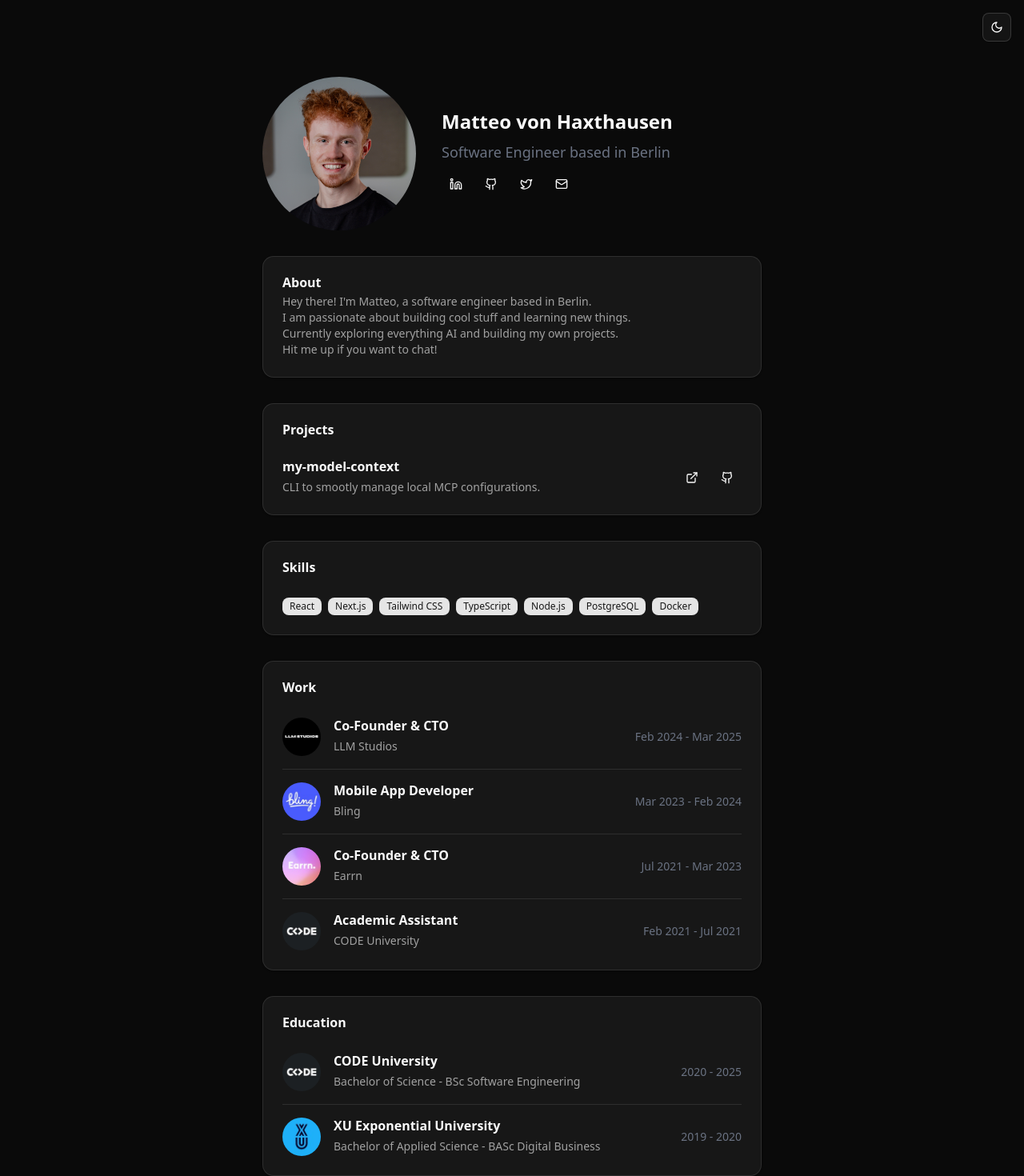
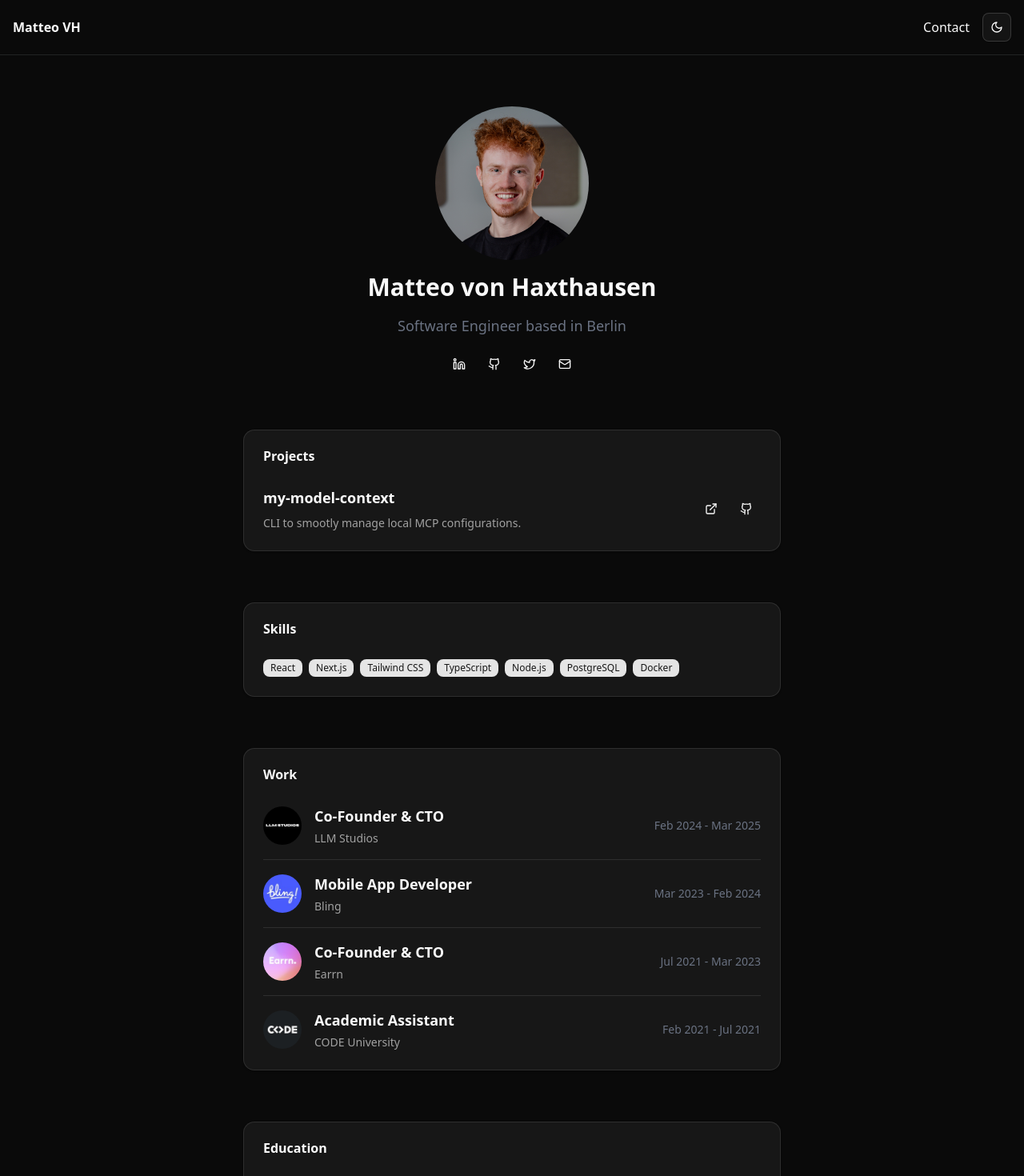
Before and after one commit to matteovhaxt/website, a React (Vite) app: page / in a window 1280 px wide. Shown: the top 1470 px of the page at 80% size. Built offline with nearby package versions, Linux system fonts and the light colour scheme.

Commit message:
Revamp layout and add contact form

```diff
--- a/package.json
+++ b/package.json
@@ -17,6 +17,7 @@
 		"@radix-ui/react-separator": "^1.1.7",
 		"@radix-ui/react-slot": "^1.2.2",
 		"@tailwindcss/vite": "^4.1.7",
+		"@tanstack/react-form": "^1.19.0",
 		"@tanstack/react-router": "^1.125.0",
 		"@tanstack/react-router-devtools": "^1.125.0",
 		"@vercel/analytics": "^1.5.0",
--- a/src/routes/__root.tsx
+++ b/src/routes/__root.tsx
@@ -1,9 +1,21 @@
-import { createRootRoute, Outlet } from "@tanstack/react-router";
+import { createRootRoute, Link, Outlet } from "@tanstack/react-router";
 import { TanStackRouterDevtools } from "@tanstack/react-router-devtools";
+import { ThemeToggle } from "@/components/theme-toggle";
 
 export const Route = createRootRoute({
 	component: () => (
 		<>
+			<header className="border-b">
+				<div className="container mx-auto flex items-center justify-between p-4">
+					<Link to="/" className="font-semibold">
+						Matteo VH
+					</Link>
+					<div className="flex items-center gap-4">
+						<Link to="/contact">Contact</Link>
+						<ThemeToggle />
+					</div>
+				</div>
+			</header>
 			<Outlet />
 			{import.meta.env.DEV && <TanStackRouterDevtools />}
 		</>
--- a/src/routes/contact.tsx
+++ b/src/routes/contact.tsx
@@ -1,26 +1,134 @@
+import { useForm } from "@tanstack/react-form";
 import { createFileRoute } from "@tanstack/react-router";
+import { Button } from "@/components/ui/button";
 import {
 	Card,
+	CardContent,
 	CardDescription,
 	CardHeader,
 	CardTitle,
 } from "@/components/ui/card";
+import { Input } from "@/components/ui/input";
+import { Label } from "@/components/ui/label";
+import { Textarea } from "@/components/ui/textarea";
 
 export const Route = createFileRoute("/contact")({
 	component: Contact,
 });
 
 function Contact() {
+	const form = useForm({
+		defaultValues: {
+			name: "",
+			email: "",
+			message: "",
+		},
+		onSubmit: async ({ value }) => {
+			console.log(value);
+			alert("Message sent!");
+		},
+	});
+
 	return (
 		<div className="flex flex-col items-center justify-center min-h-screen p-4">
 			<Card className="w-full max-w-md">
 				<CardHeader>
 					<CardTitle>Contact</CardTitle>
-					<CardDescription>
-						This site is still under construction. Come back later.
-					</CardDescription>
+					<CardDescription>Send me a message</CardDescription>
 				</CardHeader>
+				<CardContent>
+					<form
+						onSubmit={(e) => {
+							e.preventDefault();
+							form.handleSubmit();
+						}}
+						className="flex flex-col gap-4"
+					>
+						<form.Field
+							name="name"
+							validators={{
+								onBlur: ({ value }) =>
+									!value ? "Name is required" : undefined,
+							}}
+						>
+							{(field) => (
+								<div className="flex flex-col gap-2">
+									<Label htmlFor="name">Name</Label>
+									<Input
+										id="name"
+										value={field.state.value}
+										onChange={(e) => field.handleChange(e.target.value)}
+									/>
+									{field.state.meta.isTouched &&
+									field.state.meta.errors?.length ? (
+										<p className="text-sm text-red-500">
+											{field.state.meta.errors.join(", ")}
+										</p>
+									) : null}
+								</div>
+							)}
+						</form.Field>
+						<form.Field
+							name="email"
+							validators={{
+								onBlur: ({ value }) =>
+									!value
+										? "Email is required"
+										: !/^[\w-.]+@([\w-]+\.)+[\w-]{2,4}$/.test(value)
+											? "Invalid email"
+											: undefined,
+							}}
+						>
+							{(field) => (
+								<div className="flex flex-col gap-2">
+									<Label htmlFor="email">Email</Label>
+									<Input
+										id="email"
+										type="email"
+										value={field.state.value}
+										onChange={(e) => field.handleChange(e.target.value)}
+									/>
+									{field.state.meta.isTouched &&
+									field.state.meta.errors?.length ? (
+										<p className="text-sm text-red-500">
+											{field.state.meta.errors.join(", ")}
+										</p>
+									) : null}
+								</div>
+							)}
+						</form.Field>
+						<form.Field
+							name="message"
+							validators={{
+								onBlur: ({ value }) =>
+									!value ? "Message is required" : undefined,
+							}}
+						>
+							{(field) => (
+								<div className="flex flex-col gap-2">
+									<Label htmlFor="message">Message</Label>
+									<Textarea
+										id="message"
+										value={field.state.value}
+										onChange={(e) => field.handleChange(e.target.value)}
+									/>
+									{field.state.meta.isTouched &&
+									field.state.meta.errors?.length ? (
+										<p className="text-sm text-red-500">
+											{field.state.meta.errors.join(", ")}
+										</p>
+									) : null}
+								</div>
+							)}
+						</form.Field>
+						<Button type="submit" disabled={form.state.isSubmitting}>
+							Send
+						</Button>
+					</form>
+				</CardContent>
 			</Card>
 		</div>
 	);
 }
+
+export default Contact;
--- a/src/routes/index.tsx
+++ b/src/routes/index.tsx
@@ -1,6 +1,5 @@
 import { createFileRoute } from "@tanstack/react-router";
 import { ExternalLink, Github, Linkedin, Mail, Twitter } from "lucide-react";
-import { ThemeToggle } from "@/components/theme-toggle";
 import { Avatar, AvatarFallback, AvatarImage } from "@/components/ui/avatar";
 import { Badge } from "@/components/ui/badge";
 import { Button } from "@/components/ui/button";
@@ -93,23 +92,17 @@
 
 export default function Index() {
 	return (
-		<>
-			<div className="fixed top-4 right-4">
-				<ThemeToggle />
-			</div>
-			<div className="flex flex-col items-center justify-center gap-8 py-24 px-4">
-				<section className="w-full md:w-1/2">
-					<div className="flex flex-col md:flex-row items-center justify-start w-full gap-4 md:gap-8">
+		<div className="container mx-auto flex flex-col items-center gap-16 py-16 px-4">
+			<section className="flex flex-col items-center text-center gap-4">
 				<Avatar className="w-32 h-32 md:w-48 md:h-48">
 					<AvatarImage src={"/portrait.png"} />
 					<AvatarFallback>MVH</AvatarFallback>
 				</Avatar>
-						<div className="flex flex-col gap-2">
-							<h1 className="text-2xl font-bold">Matteo von Haxthausen</h1>
+				<h1 className="text-3xl font-bold">Matteo von Haxthausen</h1>
 				<p className="text-lg text-gray-500">
 					Software Engineer based in Berlin
 				</p>
-							<div className="flex items-center justify-center md:justify-start gap-2">
+				<div className="flex gap-2">
 					{socials.map((social) => (
 						<Button
 							key={social.name}
@@ -121,42 +114,23 @@
 						</Button>
 					))}
 				</div>
-						</div>
-					</div>
 			</section>
-				<section className="w-full md:w-1/2">
-					<Card className="w-full">
-						<CardHeader>
-							<CardTitle>About</CardTitle>
-							<CardDescription>
-								Hey there! I'm Matteo, a software engineer based in Berlin.{" "}
-								<br />I am passionate about building cool stuff and learning new
-								things. <br />
-								Currently exploring everything AI and building my own projects.{" "}
-								<br />
-								Hit me up if you want to chat!
-							</CardDescription>
-						</CardHeader>
-					</Card>
-				</section>
-				<section className="w-full md:w-1/2">
-					<Card className="w-full">
+			<section className="w-full max-w-2xl">
+				<Card>
 					<CardHeader>
 						<CardTitle>Projects</CardTitle>
 					</CardHeader>
 					<CardContent className="flex flex-col gap-4">
-							{projects.map((project, index) => (
-								<div key={project.title} className="flex flex-col gap-4">
-									{index > 0 && <Separator />}
+						{projects.map((project) => (
 							<div
 								key={project.title}
-										className="flex flex-col md:flex-row items-start md:items-center justify-center gap-4"
+								className="flex flex-col md:flex-row items-start md:items-center justify-between gap-4"
 							>
 								<div className="flex-1 flex flex-col gap-2">
-											<CardTitle>{project.title}</CardTitle>
+									<CardTitle className="text-lg">{project.title}</CardTitle>
 									<CardDescription>{project.description}</CardDescription>
 								</div>
-										<div className="flex items-center justify-center gap-2">
+								<div className="flex gap-2">
 									<Button
 										variant="ghost"
 										size="icon"
@@ -173,26 +147,19 @@
 									</Button>
 								</div>
 							</div>
-								</div>
 						))}
 					</CardContent>
 				</Card>
 			</section>
-				<section className="w-full md:w-1/2">
-					<Card className="w-full">
+			<section className="w-full max-w-2xl">
+				<Card>
 					<CardHeader>
 						<CardTitle>Skills</CardTitle>
 					</CardHeader>
 					<CardContent className="flex flex-wrap gap-2">
-							{[
-								"React",
-								"Next.js",
-								"Tailwind CSS",
-								"TypeScript",
-								"Node.js",
-								"PostgreSQL",
-								"Docker",
-							].map((skill) => (
+						{"React,Next.js,Tailwind CSS,TypeScript,Node.js,PostgreSQL,Docker"
+							.split(",")
+							.map((skill) => (
 								<Badge key={skill}>
 									<p>{skill}</p>
 								</Badge>
@@ -200,8 +167,8 @@
 					</CardContent>
 				</Card>
 			</section>
-				<section className="w-full md:w-1/2">
-					<Card className="w-full">
+			<section className="w-full max-w-2xl">
+				<Card>
 					<CardHeader>
 						<CardTitle>Work</CardTitle>
 					</CardHeader>
@@ -209,17 +176,16 @@
 						{work.map((work, index) => (
 							<div key={work.company} className="flex flex-col gap-4">
 								{index > 0 && <Separator />}
-									<div
-										key={work.company}
-										className="flex flex-col md:flex-row items-start md:items-center justify-start gap-4"
-									>
+								<div className="flex flex-col md:flex-row items-start md:items-center justify-between gap-4">
+									<div className="flex items-center gap-4">
 										<Avatar className="w-12 h-12">
 											<AvatarImage src={work.image} />
 											<AvatarFallback>IMG</AvatarFallback>
 										</Avatar>
-										<div className="flex-1 flex flex-col gap-2">
-											<CardTitle>{work.role}</CardTitle>
+										<div className="flex flex-col gap-1">
+											<CardTitle className="text-lg">{work.role}</CardTitle>
 											<CardDescription>{work.company}</CardDescription>
+										</div>
 									</div>
 									<p className="text-sm text-gray-500">{work.timeframe}</p>
 								</div>
@@ -228,8 +194,8 @@
 					</CardContent>
 				</Card>
 			</section>
-				<section className="w-full md:w-1/2">
-					<Card className="w-full">
+			<section className="w-full max-w-2xl">
+				<Card>
 					<CardHeader>
 						<CardTitle>Education</CardTitle>
 					</CardHeader>
@@ -237,44 +203,26 @@
 						{education.map((education, index) => (
 							<div key={education.school} className="flex flex-col gap-4">
 								{index > 0 && <Separator />}
-									<div
-										key={education.school}
-										className="flex flex-col md:flex-row items-start md:items-center justify-start gap-4"
-									>
+								<div className="flex flex-col md:flex-row items-start md:items-center justify-between gap-4">
+									<div className="flex items-center gap-4">
 										<Avatar className="w-12 h-12">
 											<AvatarImage src={education.image} />
 											<AvatarFallback>IMG</AvatarFallback>
 										</Avatar>
-										<div className="flex-1 flex flex-col gap-2">
-											<CardTitle>{education.school}</CardTitle>
+										<div className="flex flex-col gap-1">
+											<CardTitle className="text-lg">
+												{education.school}
+											</CardTitle>
 											<CardDescription>{education.degree}</CardDescription>
 										</div>
-										<p className="text-sm text-gray-500">
-											{education.timeframe}
-										</p>
+									</div>
+									<p className="text-sm text-gray-500">{education.timeframe}</p>
 								</div>
 							</div>
 						))}
 					</CardContent>
 				</Card>
 			</section>
-				{/* <section className='w-1/2'>
-        <Card className='w-full'>
-            <CardHeader>
-              <CardTitle>Contact</CardTitle>
-            </CardHeader>
-            <CardContent className='flex flex-col gap-4'>
-              <Label>Email</Label>
-              <Input placeholder='Email' />
-              <Label>Message</Label>
-              <Textarea placeholder='Message' />
-            </CardContent>
-            <CardFooter>
-              <Button>Card Button</Button>
-            </CardFooter>
-          </Card>
-      </section> */}
 		</div>
-		</>
 	);
 }
```
Also changed, not shown: 1 other file (tests, documents, lock files or other folders). Lines whose indentation alone changed are shown as unchanged.
